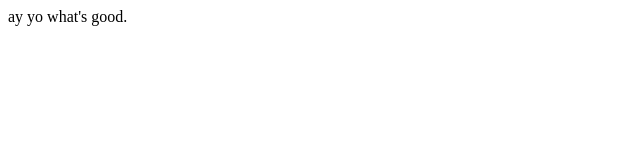
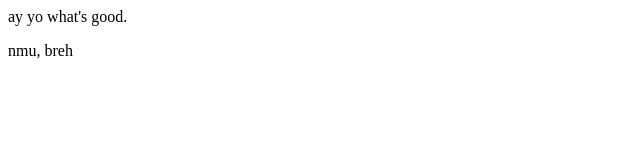
Before and after one commit to eddiej1414/MyWebsite, a plain HTML site: page Index.html in a window 1280 px wide. Shown: the full height of the page, 0-640 px from the left. Drawn offline with Linux system fonts and the light colour scheme.

Commit message:
Responding to that one thing

```diff
--- a/Index.html
+++ b/Index.html
@@ -3,6 +3,9 @@
 <p>
     ay yo what's good.
 </p>
+<p>
+	nmu, breh
+</p>
 </body>
 
 </html>
```
